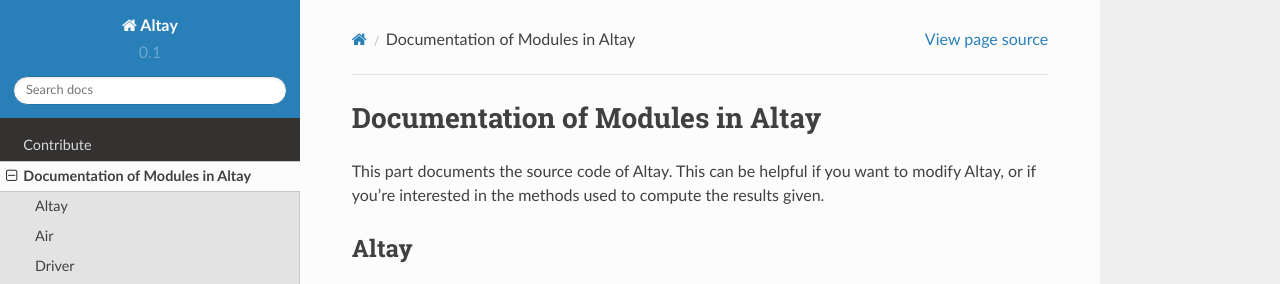
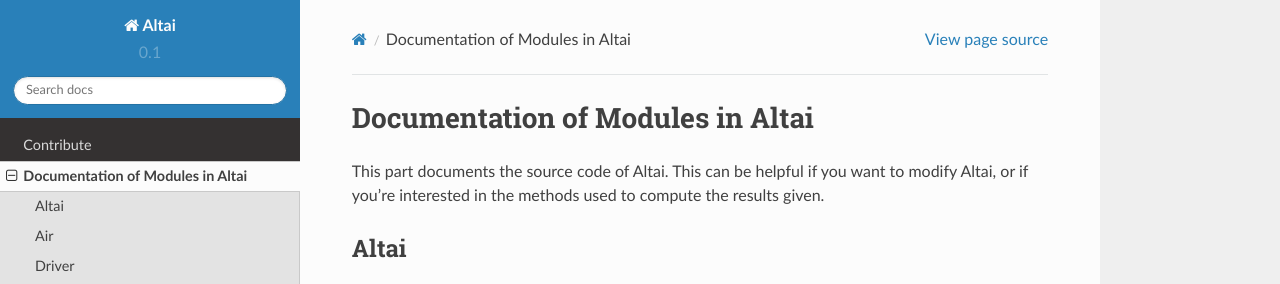
Before and after one commit to Psirus/altai, a Sphinx documentation site: the page built from docs/sourcedoc.rst, in a window 1280 px wide and 900 px high, cut to the strip 0-284 px from the top of the window. Built offline with Sphinx 7.4.7 and the Read the Docs theme 2.0.0, drawn with Linux system fonts in a browser that asks for light colours.

```diff
--- a/docs/conf.py
+++ b/docs/conf.py
@@ -1,7 +1,7 @@
 #!/usr/bin/env python3
 # -*- coding: utf-8 -*-
 #
-# Altay documentation build configuration file, created by
+# Altai documentation build configuration file, created by
 # sphinx-quickstart on Mon Dec 14 18:09:23 2015.
 #
 # This file is execfile()d with the current directory set to its
@@ -22,8 +22,8 @@ import imp
 # add these directories to sys.path here. If the directory is relative to the
 # documentation root, use os.path.abspath to make it absolute, like shown here.
 sys.path.insert(0, os.path.abspath('..'))
-# Import altay main file explicitly, because it does not have .py ending
-altay = imp.load_source('altay', '../altay')
+# Import altai main file explicitly, because it does not have .py ending
+altai = imp.load_source('altai', '../altai')
 
 # -- General configuration ------------------------------------------------
 
@@ -54,7 +54,7 @@ source_suffix = '.rst'
 master_doc = 'index'
 
 # General information about the project.
-project = 'Altay'
+project = 'Altai'
 copyright = '2015, Christoph Pohl'
 author = 'Christoph Pohl'
 
@@ -208,7 +208,7 @@ html_static_path = ['.static']
 #html_search_scorer = 'scorer.js'
 
 # Output file base name for HTML help builder.
-htmlhelp_basename = 'Altaydoc'
+htmlhelp_basename = 'Altaidoc'
 
 # -- Options for LaTeX output ---------------------------------------------
 
@@ -230,7 +230,7 @@ latex_elements = {
 # (source start file, target name, title,
 #  author, documentclass [howto, manual, or own class]).
 latex_documents = [
-  (master_doc, 'Altay.tex', 'Altay Documentation',
+  (master_doc, 'Altai.tex', 'Altai Documentation',
    'Christoph Pohl', 'manual'),
 ]
 
@@ -260,7 +260,7 @@ latex_documents = [
 # One entry per manual page. List of tuples
 # (source start file, name, description, authors, manual section).
 man_pages = [
-    (master_doc, 'altay', 'Altay Documentation',
+    (master_doc, 'altai', 'Altai Documentation',
      [author], 1)
 ]
 
@@ -274,8 +274,8 @@ man_pages = [
 # (source start file, target name, title, author,
 #  dir menu entry, description, category)
 texinfo_documents = [
-  (master_doc, 'Altay', 'Altay Documentation',
-   author, 'Altay', 'One line description of project.',
+  (master_doc, 'Altai', 'Altai Documentation',
+   author, 'Altai', 'One line description of project.',
    'Miscellaneous'),
 ]
 
--- a/docs/sourcedoc.rst
+++ b/docs/sourcedoc.rst
@@ -1,14 +1,14 @@
-Documentation of Modules in Altay
+Documentation of Modules in Altai
 =================================
 
-This part documents the source code of Altay. This can be helpful if you want
-to modify Altay, or if you're interested in the methods used to compute the
+This part documents the source code of Altai. This can be helpful if you want
+to modify Altai, or if you're interested in the methods used to compute the
 results given.
 
-Altay
+Altai
 -----
 
-.. automodule:: altay
+.. automodule:: altai
    :members:
 
 Air
--- a/driver.py
+++ b/driver.py
@@ -11,6 +11,12 @@ class Driver(object):
         self.manufacturer = manufacturer
         #: Model Name
         self.model = model
+        #: Driver Diameter, in inches
+        self.diameter = 0.0
+        #: Driver Net Weight, in kg
+        self.weight = 0.0
+        #: AES Power Handling, in W
+        self.power = 0.0
         #: Total Q of driver
         self.Qts = 0.0
         #: Projected area of driver diaphragm, in m²
--- a/vented_box_frame.py
+++ b/vented_box_frame.py
@@ -11,7 +11,7 @@ import numpy as np
 import PySide.QtGui as QtGui
 import PySide.QtCore as QtCore
 import scipy.signal as signal
-# altay imports
+# altai imports
 from driver_selection_group import DriverSelectionGroup
 from vented_box import VentedBox
 
```
Also changed, not shown: README.md (+5 -5 lines), docs/contribute.rst (+4 -4 lines), driver_database.py (+40 -13 lines), 3 other files.
